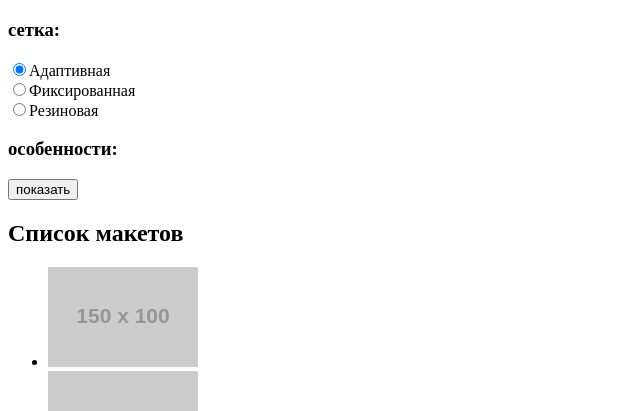
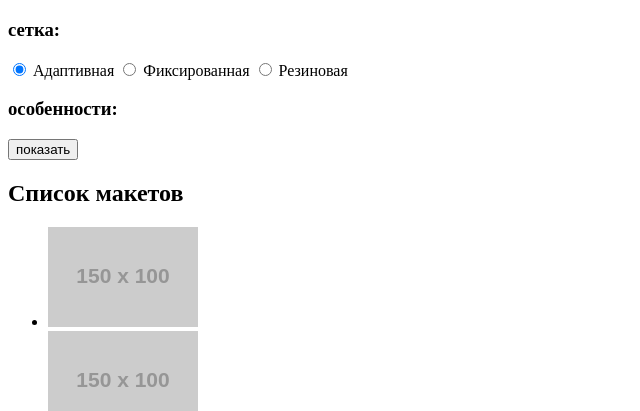
Before and after one commit to ECoolkov/1266947-nerds-27, a plain HTML site: page inner.html in a window 1280 px wide. Shown: the part 386-797 px from the top of the page, without its empty margins (0-640 px from the left). Drawn offline with Linux system fonts and the light colour scheme; placeholder pictures from the web are drawn by us.

Commit message:
fix code after validation check

```diff
--- a/inner.html
+++ b/inner.html
@@ -27,9 +27,18 @@
   <section class="grid">
     <h3>сетка:</h3>
     <form>
-      <input type="radio" name="ans" value="Адаптивная" checked="Адаптивная">Адаптивная<br>
-      <input type="radio" name="ans" value="Фиксированная">Фиксированная<br>
-      <input type="radio" name="ans" value="Фиксированная">Резиновая<br>
+      <label>
+      <input type="radio" name="ans" value="Адаптивная" checked>
+        Адаптивная
+        </label>
+      <label>
+      <input type="radio" name="ans" value="Фиксированная">
+        Фиксированная
+        </label>
+      <label>
+      <input type="radio" name="ans" value="Фиксированная">
+        Резиновая
+        </label>
     </form>
   </section>
   <section class="peculiarities">
@@ -73,9 +82,9 @@
     <li>
       <a href="#"><img src="https://via.placeholder.com/150x100" alt="Insta logo"></a>
     </li>
+  </ul>
     <p>Давайте дружить, это выгодно </p>
     <p>Скидка 10% для друзей из социальных сетей</p>
-  </ul>
 </footer>
 </body>
 </html>
```
